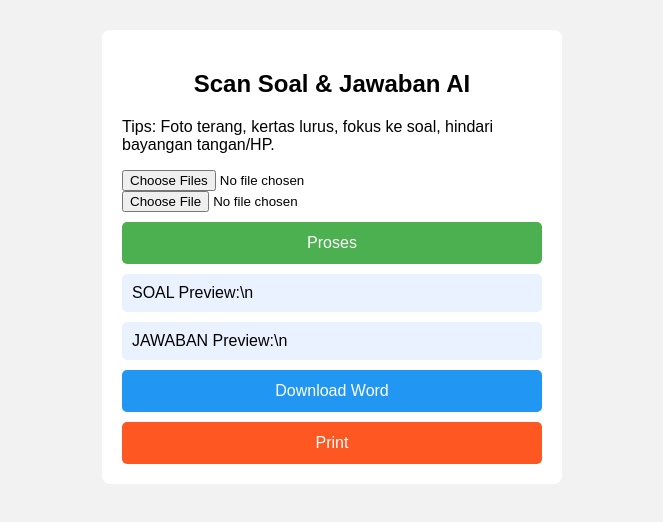
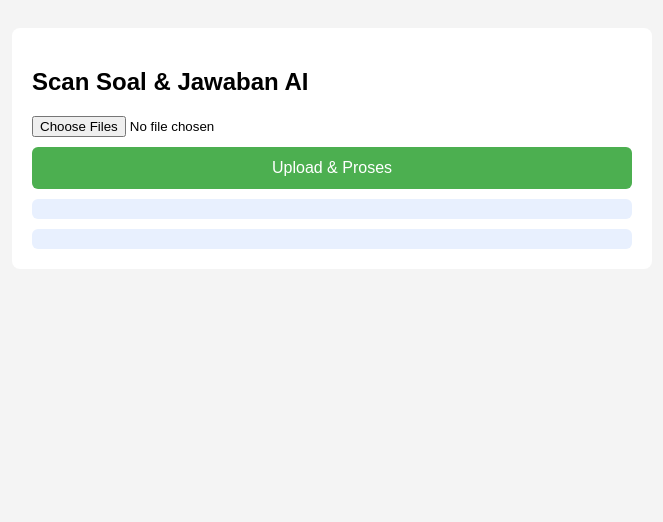
Before and after one commit to HafizyCorporate/Caramudah, a website: page public/index.html in a window 1280 px wide. Shown: the whole page, without its empty margins (308-971 px from the left). Drawn offline with Linux system fonts and the light colour scheme.

Commit message:
Update index.html

```diff
--- a/public/index.html
+++ b/public/index.html
@@ -3,45 +3,49 @@
 <head>
 <meta charset="UTF-8">
 <meta name="viewport" content="width=device-width, initial-scale=1.0">
-<title>Scan Soal & Jawaban AI</title>
+<title>Scan Soal AI</title>
 <style>
-body{font-family:Arial;background:#f2f2f2}
-.container{max-width:420px;margin:30px auto;background:#fff;padding:20px;border-radius:8px}
-button{width:100%;padding:12px;margin-top:10px;border:none;border-radius:5px;font-size:16px}
-.green{background:#4caf50;color:#fff}
-.blue{background:#2196f3;color:#fff}
-.orange{background:#ff5722;color:#fff}
-.preview{background:#eaf2ff;padding:10px;margin-top:10px;border-radius:5px;white-space:pre-wrap}
+body{font-family:Arial;background:#f4f4f4;padding:20px}
+.container{max-width:600px;margin:auto;background:#fff;padding:20px;border-radius:8px}
+button{width:100%;padding:12px;margin-top:10px;border:none;border-radius:6px;color:#fff;font-size:16px}
+#process{background:#4CAF50}
+#download{background:#2196F3}
+#soal,#jawaban{background:#e8f0fe;padding:10px;border-radius:6px;margin-top:10px;white-space:pre-wrap}
 </style>
 </head>
 <body>
 
 <div class="container">
-<h2 align="center">Scan Soal & Jawaban AI</h2>
+<h2>Scan Soal & Jawaban AI</h2>
 
-<p>Tips: Foto terang, kertas lurus, fokus ke soal, hindari bayangan tangan/HP.</p>
+<input type="file" id="images" multiple accept="image/*">
+<button id="process">Upload & Proses</button>
 
-<form id="form">
-<input type="file" name="images" multiple accept="image/*">
-<input type="file" name="images" accept="image/*" capture="environment">
-<button class="green">Proses</button>
-</form>
+<div id="soal"></div>
+<div id="jawaban"></div>
 
-<div id="soal" class="preview">SOAL Preview:\n</div>
-<div id="jawaban" class="preview">JAWABAN Preview:\n</div>
-
-<button class="blue">Download Word</button>
-<button class="orange" onclick="window.print()">Print</button>
+<button id="download" style="display:none">Download Word</button>
 </div>
 
 <script>
-const form = document.getElementById("form");
-form.onsubmit = async e => {
-  e.preventDefault();
-  const res = await fetch("/process",{method:"POST",body:new FormData(form)});
+document.getElementById("process").onclick = async () => {
+  const files = document.getElementById("images").files;
+  if (!files.length) return alert("Pilih gambar dulu");
+
+  const formData = new FormData();
+  for (const f of files) formData.append("images", f);
+
+  const res = await fetch("/upload", { method: "POST", body: formData });
   const data = await res.json();
-  document.getElementById("soal").textContent = "SOAL Preview:\n" + data.soal;
-  document.getElementById("jawaban").textContent = "JAWABAN Preview:\n" + data.jawaban;
+
+  document.getElementById("soal").innerText = "SOAL:\n" + (data.soal || "");
+  document.getElementById("jawaban").innerText = "JAWABAN:\n" + (data.jawaban || "");
+
+  if (data.download) {
+    const btn = document.getElementById("download");
+    btn.style.display = "block";
+    btn.onclick = () => window.location = data.download;
+  }
 };
 </script>
 
```
